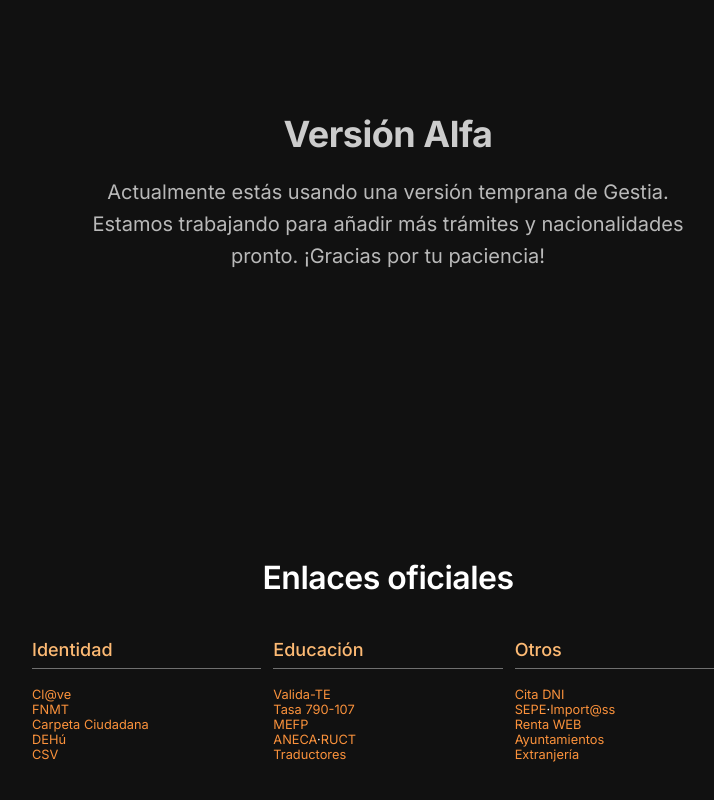
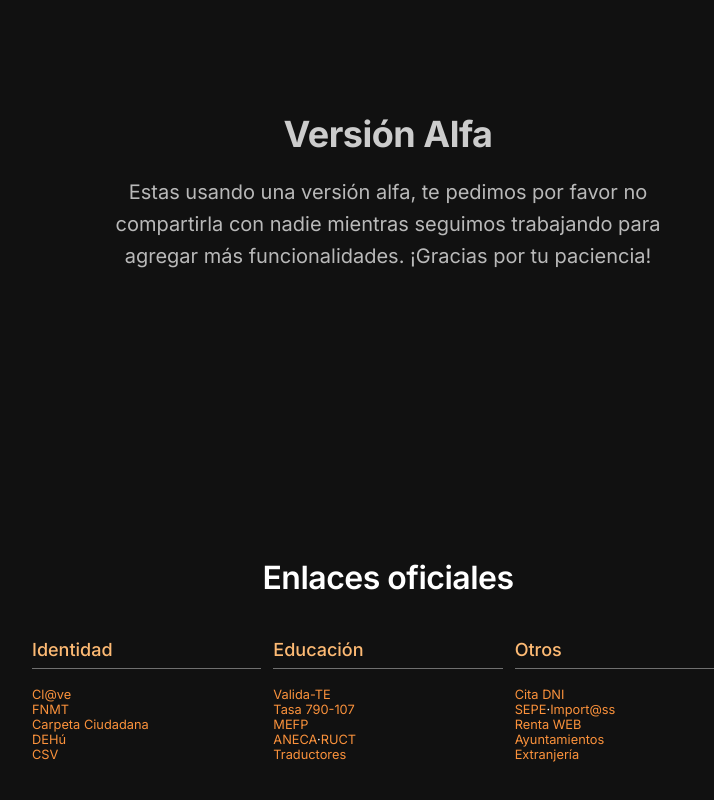
Before and after one commit to emilianopach03-maker/gestia-site, a plain HTML site: page index.html in a window 1280 px wide. Shown: the part 3673-4473 px from the top of the page, without its empty margins (252-966 px from the left). Drawn offline with Linux system fonts and the light colour scheme.

Commit message:
Update index.html

```diff
--- a/index.html
+++ b/index.html
@@ -1189,7 +1189,7 @@ hr { border-color: var(--line); margin: 24px 0; }
   <section id="disclaimer" class="scroll-section" data-bg="#222222" data-fg="#CCCCCC">
       <div class="how-content">
         <h2>Versión Alfa</h2>
-        <p>Actualmente estás usando una versión temprana de Gestia. Estamos trabajando para añadir más trámites y nacionalidades pronto. ¡Gracias por tu paciencia!</p>
+        <p>Estas usando una versión alfa, te pedimos por favor no compartirla con nadie mientras seguimos trabajando para agregar más funcionalidades. ¡Gracias por tu paciencia!</p>
       </div>
   </section>
   <!-- ===== FIN CAMBIO 2 ===== -->
```
